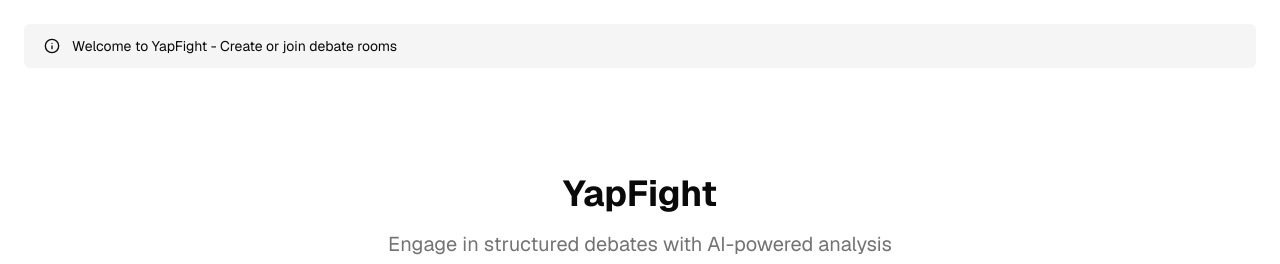
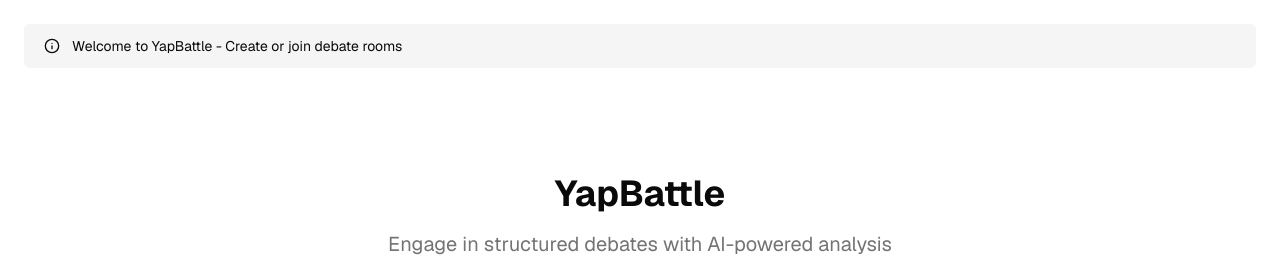
Before and after one commit to jahbolero/yapbattle, a Next.js app: page / in a window 1280 px wide. Shown: the top 264 px of the page. Built offline with nearby package versions, Linux system fonts and the light colour scheme; no server answers.

Commit message:
Update name

```diff
--- a/app/page.tsx
+++ b/app/page.tsx
@@ -68,7 +68,7 @@ export default function LandingPage() {
       <div className="w-full p-6">
         <div className="bg-accent text-sm p-3 px-5 rounded-md text-foreground flex gap-3 items-center">
           <InfoIcon size="16" strokeWidth={2} />
-          Welcome to YapFight - Create or join debate rooms
+          Welcome to YapBattle - Create or join debate rooms
         </div>
       </div>
 
@@ -77,7 +77,7 @@ export default function LandingPage() {
         <div className="w-full max-w-4xl">
           {/* Hero Section */}
           <div className="text-center mb-12">
-            <h1 className="text-4xl font-bold mb-4">YapFight</h1>
+            <h1 className="text-4xl font-bold mb-4">YapBattle</h1>
             <p className="text-xl text-muted-foreground mb-8">
               Engage in structured debates with AI-powered analysis
             </p>
```
